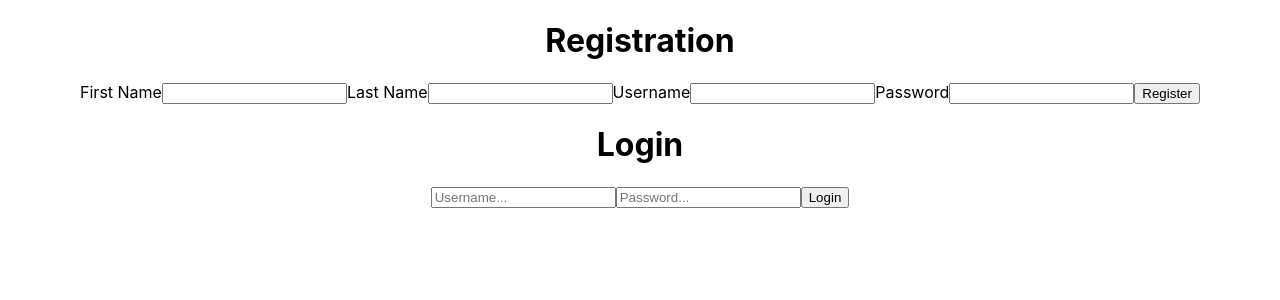
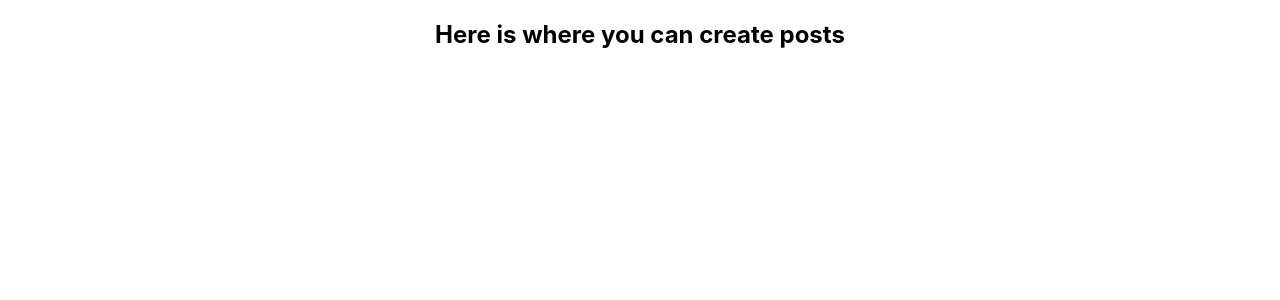
Before and after one commit to willjantscher/Z_Prefix_Blog, a React (Create React App) app in the folder client/: page /newpost in a window 1280 px wide. Shown: the top 300 px of the page. Built offline with nearby package versions, Linux system fonts and the light colour scheme; no server answers.

Commit message:
added files for pages and implemented routes for each

```diff
--- a/client/package.json
+++ b/client/package.json
@@ -7,8 +7,10 @@
     "@testing-library/react": "^12.1.2",
     "@testing-library/user-event": "^13.5.0",
     "axios": "^0.24.0",
+    "bootstrap": "^5.1.3",
     "react": "^17.0.2",
     "react-dom": "^17.0.2",
+    "react-router-dom": "^6.2.1",
     "react-scripts": "5.0.0",
     "web-vitals": "^2.1.3"
   },
--- a/client/src/App.js
+++ b/client/src/App.js
@@ -1,112 +1,36 @@
-import React, { useState, useEffect } from 'react';
-import './App.css';
-import Axios from 'axios';
+// import Navbar from './Navbar'
+import React from "react"
+import {
+  BrowserRouter as Router,
+  Navigate,
+  Route,
+  Routes
+} from "react-router-dom";
+import 'bootstrap/dist/css/bootstrap-grid.css';
 
-//npm run start to execute
-//in client, npm install axios
-
-function App() {
-  const port = "http://localhost:3001"
-  const [firstName, setFirstName] = useState('');
-  const [lastName, setLastName] = useState('');
-  const [newUsername, setNewUsername] = useState('');
-  const [newPassword, setNewPassword] = useState('');
-  const [username, setUsername] = useState('');
-  const [password, setPassword] = useState('');
-
-  const [loginStatus, setLoginStatus] = useState(false);
-
-  Axios.defaults.withCredentials = true;
-
-  const register = () => {
-    Axios.post(`${port}/api/register`, {
-      firstName: firstName,
-      lastName: lastName,
-      username: newUsername,
-      password: newPassword}).then((res) => console.log(res.data));
-  };
-
-  const login = () => {
-    Axios.post(`${port}/api/login`, {
-        username: username,
-        password: password,
-    }).then((res) => {
-      if(!res.data.auth) {
-        setLoginStatus(false)
-      } else {
-        localStorage.setItem("token", res.data.token)
-        setLoginStatus(true)  //display username
-      }
-      // console.log(res.data[0])
-
-    });
-  }
-
-  //if user is logged in, show userid
-  useEffect(() => {
-    Axios.get(`${port}/api/login`).then((res) => {
-      if(res.data.loggedIn) {
-        setLoginStatus(res.data.user[0].username);
-      }
-    })
-  },[])
-
-  const userAuthenticated = () => {
-    Axios.get(`${port}/isUserAuth`, {headers: {
-      "x-access-token": localStorage.getItem("token"),
-    }}).then((res) => {
-      console.log(res)
-    })
-  }
-
-  return (
-    <div className="App">
-      <div className="registration">
-        <h1>Registration</h1>
-
-        <label>First Name</label>
-        <input type="text" name="firstName" onChange={(e) => {
-          setFirstName(e.target.value)
-        }}/>
-
-        <label>Last Name</label>
-        <input type="text" name="lastName" onChange={(e) => {
-          setLastName(e.target.value)
-        }}/>
-
-        <label>Username</label>
-        <input type="text" name="username" onChange={(e) => {
-          setNewUsername(e.target.value)
-        }}/>
-
-        <label>Password</label>
-        <input type="text" name="password" onChange={(e) => {
-          setNewPassword(e.target.value)
-        }}/>
-
-        <button onClick={register}> Register </button>
-      </div>
-
-      <div className="login">
-        <h1>Login</h1>
-        <input type="text" placeholder="Username..." onChange={(e) => {
-          setUsername(e.target.value)
-        }}/>
-        <input type="password" placeholder="Password..." onChange={(e) => {
-          setPassword(e.target.value)
-        }}/>
-        <button onClick={login}> Login </button>
-      </div>
+import WelcomePage from "./_Welcome_page";
+import ContentPage from "./_Content_page";
+import PostCreationPage from "./_Post_creation_page";
+import UserPostsPage from "./_User_Posts_page";
 
 
 
-      <h1>{loginStatus}</h1>
-
-      {loginStatus && (
-        <button onClick={userAuthenticated}> Check if Authenticated</button>
-      )}
-    </div>
-  );
+function App() {
+  return (
+    <Router>
+      <div className="App">
+        {/* <Navbar /> */}
+        <div className="content">
+          <Routes>
+            <Route path="/" element={<WelcomePage/>}></Route>
+            <Route path="/content" element={<ContentPage/>}></Route>
+            <Route path="/newpost" element={<PostCreationPage/>}></Route>
+            <Route path="/myposts" element={<UserPostsPage/>}></Route>
+          </Routes>
+        </div>
+      </div>
+    </Router>
+  )
 }
 
 export default App;
--- /dev/null
+++ b/client/src/_Content_page.js
@@ -0,0 +1,22 @@
+const _Content_page = () => {
+    return(
+        <div className="content_page>">
+            <h2>Here is all of the content</h2>
+        </div>
+    )
+}
+
+export default _Content_page;
+
+
+
+
+//USER STORIES
+//As a visitor I want to be able to view all posts created by all users so that I can consume content.
+//Unauthenticated users should be able to view all posts, and any single post.
+//The posts should only display the first 100 characters with “...” at the end if they are longer than 100 characters.
+
+//As a visitor I want to be able to view a specific post created by all users so that I can consume content.
+//Unauthenticated users should be able to view all posts, and any single post.
+//As a blogger I want to be able to view all posts created by all users so that I can see other people’s content.
+//Unauthenticated users should be able to view all posts, and any single post.
--- /dev/null
+++ b/client/src/_Post_creation_page.js
@@ -0,0 +1,18 @@
+const _Post_creation_page = () => {
+    return(
+        <div className="post_creation_page>">
+            <h2>Here is where you can create posts</h2>
+        </div>
+    )
+}
+
+export default _Post_creation_page;
+
+
+
+
+
+//USER STORIES
+//As a blogger I want to be able to create a new post so that I can share my insights with the world.
+//A post displays title, content, and creation date.
+//After the post is created, the blogger should be redirected to all of their blog posts.
--- /dev/null
+++ b/client/src/_User_Posts_page.js
@@ -0,0 +1,29 @@
+const _User_Posts_page = () => {
+    return(
+        <div className="User_posts_page>">
+            <h2>Here is where a user can see all of their posts</h2>
+        </div>
+    )
+}
+
+export default _User_Posts_page;
+
+
+
+
+
+
+
+
+//USER STORIES
+// After logging in, the blogger should be redirected to all of their blog posts.
+//As a blogger I want to be able to see all of the posts I have created so that I can track my progress.
+//The blog posts should only display the first 100 characters with “...” at the end if they are longer than 100 characters.
+
+//As a blogger I want to be able to see any individual post I have made.
+//The full post should be displayed.
+//As a blogger I want to be able to edit a post so that I can fix any mistakes I made creating it.
+//When the user toggles edit mode, the page remains the same and the fields become editable.
+
+//As a blogger I want to be able to delete a post so that I can remove any unwanted content.
+//When the user deletes the blog they should be redirected to all of their blog posts.
--- /dev/null
+++ b/client/src/_Welcome_page.js
@@ -0,0 +1,112 @@
+import React, { useState, useEffect } from 'react';
+import './App.css';
+import Axios from 'axios';
+
+//npm run start to execute
+//in client, npm install axios
+
+function _Welcome_page() {
+  const port = "http://localhost:3001"
+  const [firstName, setFirstName] = useState('');
+  const [lastName, setLastName] = useState('');
+  const [newUsername, setNewUsername] = useState('');
+  const [newPassword, setNewPassword] = useState('');
+  const [username, setUsername] = useState('');
+  const [password, setPassword] = useState('');
+
+  const [loginStatus, setLoginStatus] = useState(false);
+
+  Axios.defaults.withCredentials = true;
+
+  const register = () => {
+    Axios.post(`${port}/api/register`, {
+      firstName: firstName,
+      lastName: lastName,
+      username: newUsername,
+      password: newPassword}).then((res) => console.log(res.data));
+  };
+
+  const login = () => {
+    Axios.post(`${port}/api/login`, {
+        username: username,
+        password: password,
+    }).then((res) => {
+      if(!res.data.auth) {
+        setLoginStatus(false)
+      } else {
+        localStorage.setItem("token", res.data.token)
+        setLoginStatus(true)  //display username
+      }
+      // console.log(res.data[0])
+
+    });
+  }
+
+  //if user is logged in, show userid
+  useEffect(() => {
+    Axios.get(`${port}/api/login`).then((res) => {
+      if(res.data.loggedIn) {
+        setLoginStatus(res.data.user[0].username);
+      }
+    })
+  },[])
+
+  const userAuthenticated = () => {
+    Axios.get(`${port}/isUserAuth`, {headers: {
+      "x-access-token": localStorage.getItem("token"),
+    }}).then((res) => {
+      console.log(res)
+    })
+  }
+
+  return (
+    <div className="App">
+      <div className="registration">
+        <h1>Registration</h1>
+
+        <label>First Name</label>
+        <input type="text" name="firstName" onChange={(e) => {
+          setFirstName(e.target.value)
+        }}/>
+
+        <label>Last Name</label>
+        <input type="text" name="lastName" onChange={(e) => {
+          setLastName(e.target.value)
+        }}/>
+
+        <label>Username</label>
+        <input type="text" name="username" onChange={(e) => {
+          setNewUsername(e.target.value)
+        }}/>
+
+        <label>Password</label>
+        <input type="text" name="password" onChange={(e) => {
+          setNewPassword(e.target.value)
+        }}/>
+
+        <button onClick={register}> Register </button>
+      </div>
+
+      <div className="login">
+        <h1>Login</h1>
+        <input type="text" placeholder="Username..." onChange={(e) => {
+          setUsername(e.target.value)
+        }}/>
+        <input type="password" placeholder="Password..." onChange={(e) => {
+          setPassword(e.target.value)
+        }}/>
+        <button onClick={login}> Login </button>
+      </div>
+
+
+
+      <h1>{loginStatus}</h1>
+
+      {loginStatus && (
+        <button onClick={userAuthenticated}> Check if Authenticated</button>
+      )}
+    </div>
+  );
+}
+
+export default _Welcome_page;
```
Also changed, not shown: 1 other file (tests, documents, lock files or other folders).
